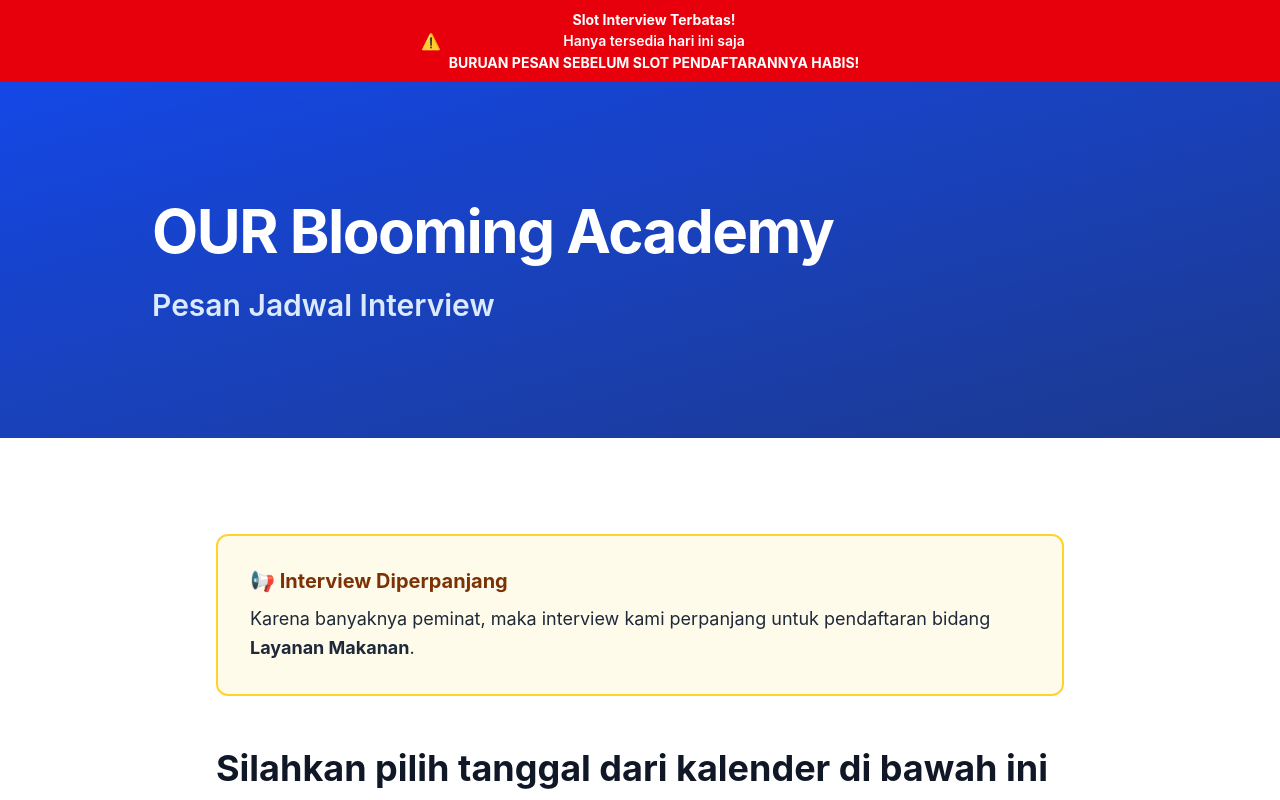
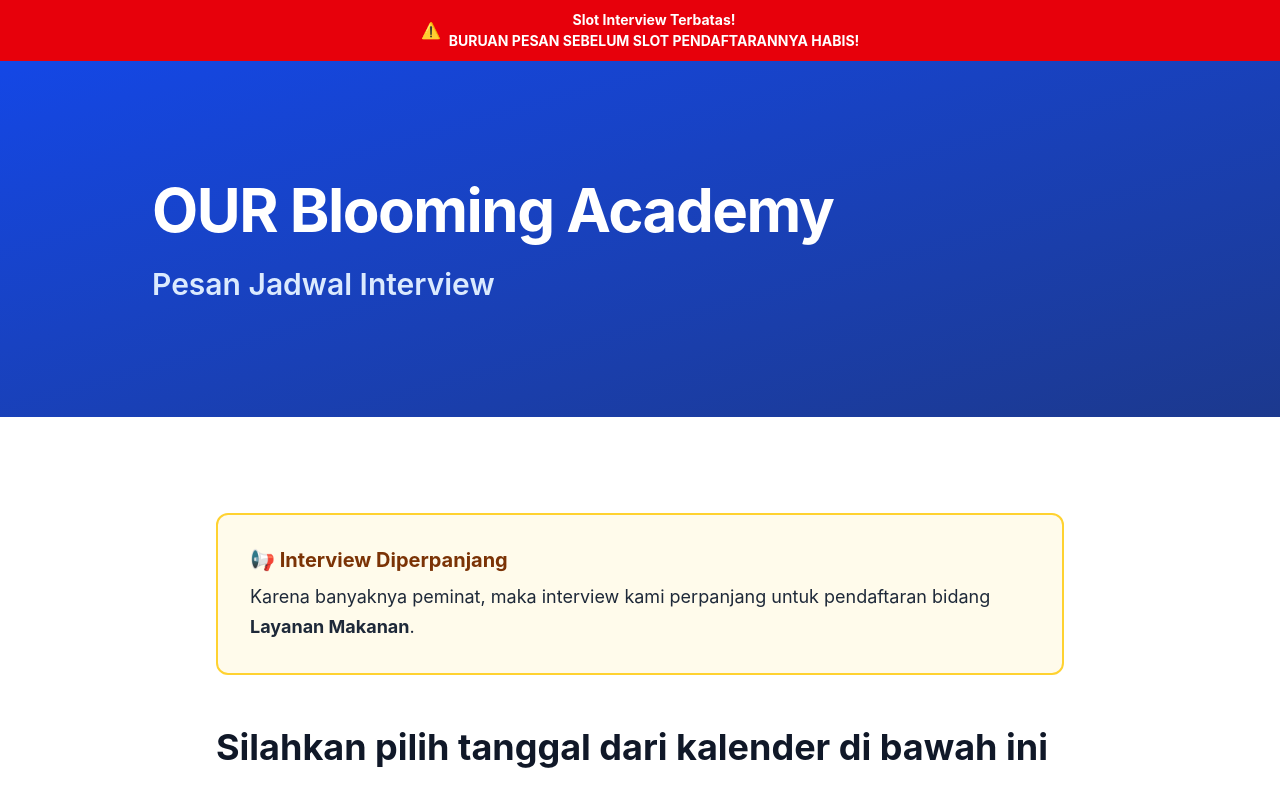
Before and after one commit to scnainder/OUR-Interview, a Next.js app: page / in a window 1280 px wide. Shown: the top 800 px of the page. Built offline with nearby package versions, Linux system fonts and the light colour scheme.

Commit message:
Hapus baris 'Hanya tersedia hari ini saja' dari banner (#20)
Claude-Session: https://claude.ai/code/session_01GNvecUCK4r5sba4suhx1mN

Co-authored-by: Claude <noreply@anthropic.com>

```diff
--- a/app/page.tsx
+++ b/app/page.tsx
@@ -10,7 +10,6 @@ export default function Home() {
           <span className="text-sm sm:text-base">⚠️</span>
           <div className="text-xs sm:text-sm leading-snug space-y-0.5">
             <p className="font-bold">Slot Interview Terbatas!</p>
-            <p className="font-semibold">Hanya tersedia hari ini saja</p>
             <p className="font-bold">BURUAN PESAN SEBELUM SLOT PENDAFTARANNYA HABIS!</p>
           </div>
         </div>
```
